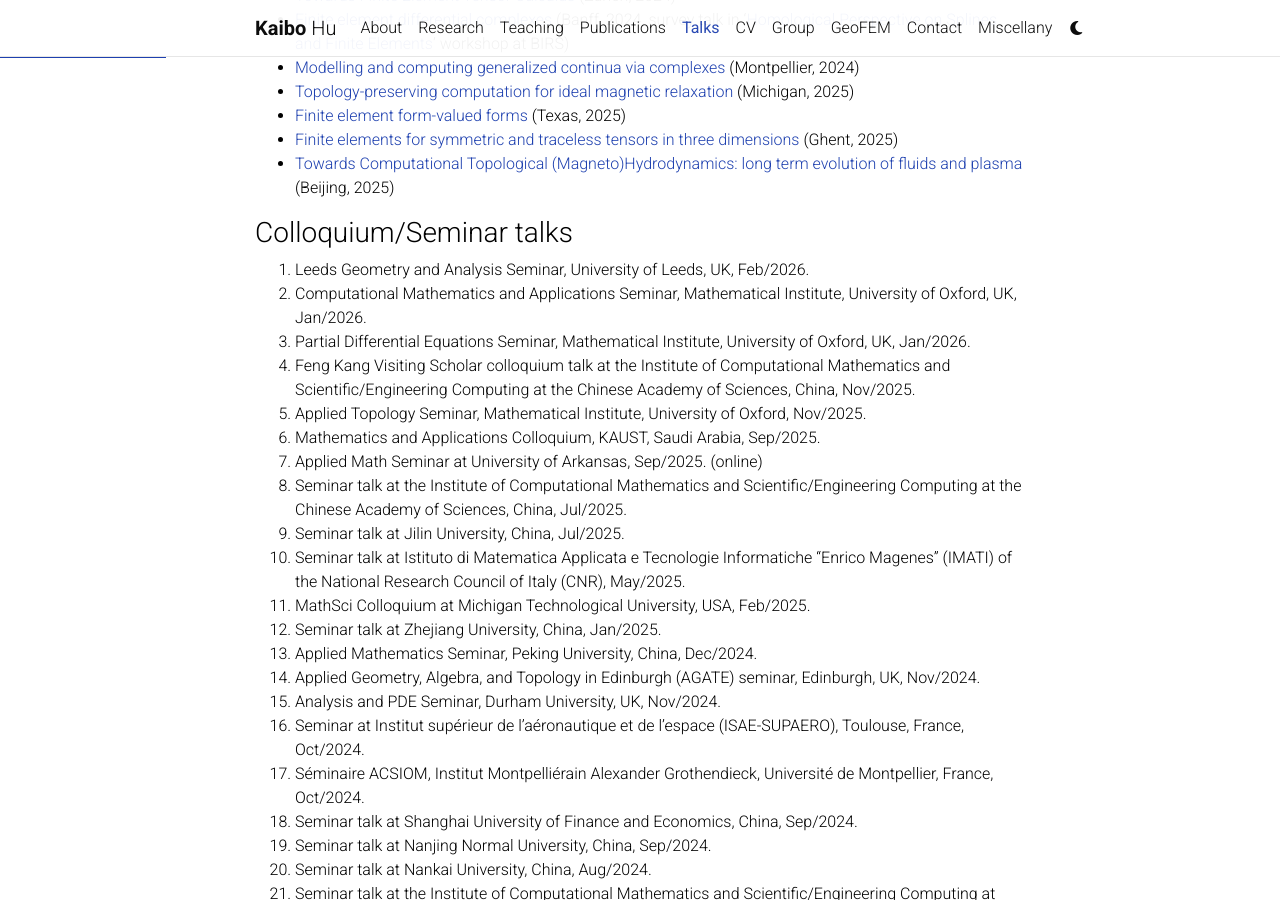
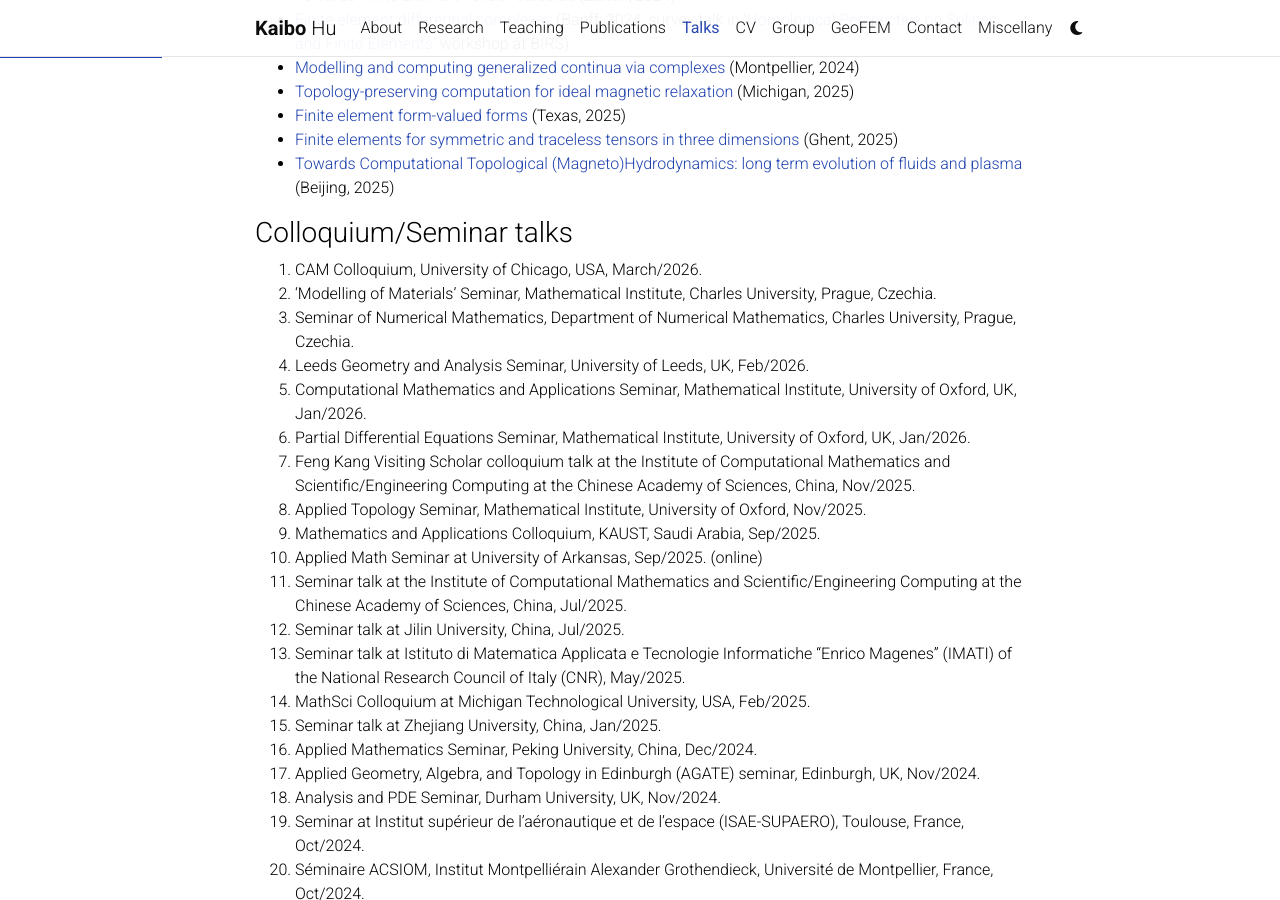
Before and after one commit to kaibohu/kaibohu.github.io, a Jekyll site: the page built from _pages/talks.md, in a window 1280 px wide and 900 px high, scrolled down 529 px. Built offline with Jekyll 4.4.1, drawn with Linux system fonts in a browser that asks for light colours; comment, search, counter and statistics services are not loaded; a style sheet for code colours, icons or effects is not loaded.

Commit message:
update talk and research

```diff
--- a/_pages/talks.md
+++ b/_pages/talks.md
@@ -32,6 +32,9 @@
 
 
 ### Colloquium/Seminar talks
+1. CAM Colloquium, University of Chicago, USA, March/2026.
+1. 'Modelling of Materials' Seminar, Mathematical Institute,  Charles University, Prague, Czechia.
+1. Seminar of Numerical Mathematics, Department of Numerical Mathematics, Charles University, Prague, Czechia.
 1. Leeds Geometry and Analysis Seminar, University of Leeds, UK, Feb/2026.
 1.  Computational Mathematics and Applications Seminar, Mathematical Institute, University of Oxford, UK, Jan/2026.
 1. Partial Differential Equations Seminar, Mathematical Institute, University of Oxford, UK, Jan/2026.
```
Also changed, not shown: _pages/research.md (+1 -1 lines), 1 other file.
